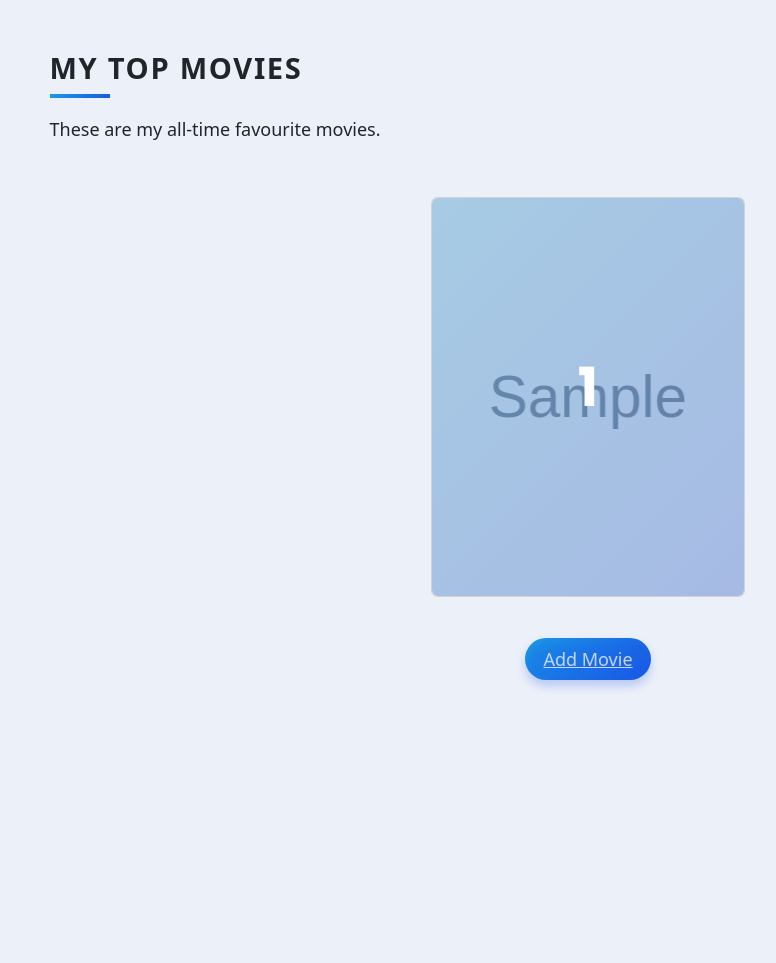
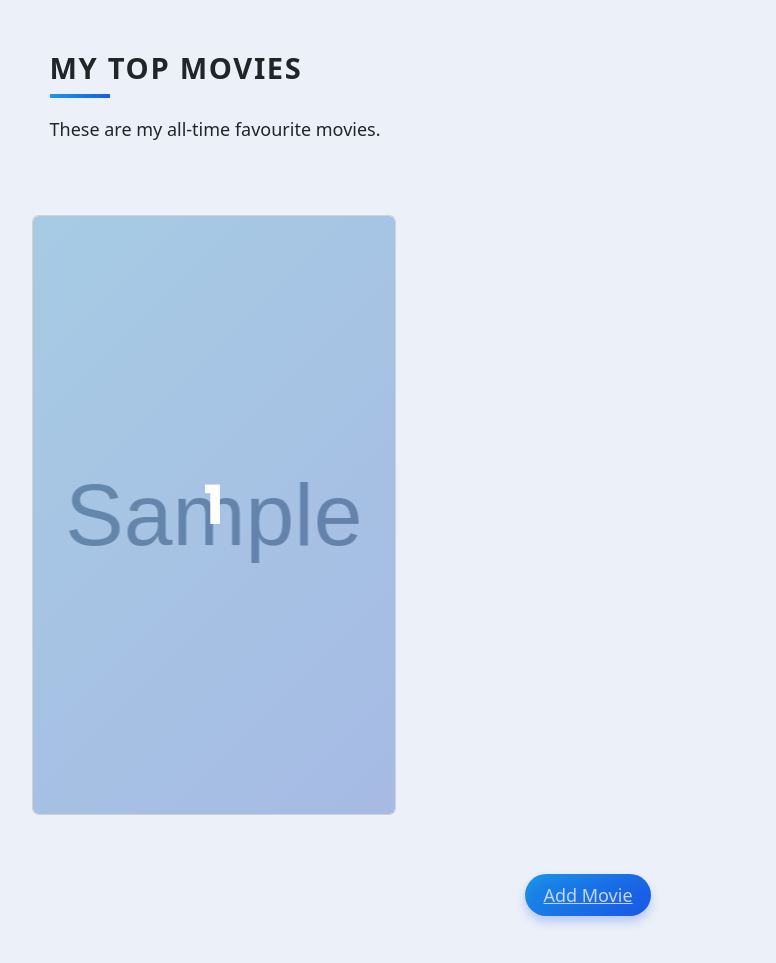
Before and after one commit to SimonKgs/top-movies, a Flask app: page / in a window 1280 px wide. Shown: the whole page, without its empty margins (52-828 px from the left). Before the commit the page ends 689 px from the top, so only its background shows below. Run offline with Flask 3, Linux system fonts and the light colour scheme; tables that the repository leaves empty hold one stand-in row (values such as "Sample post"); grey boxes marked "Sample" are stand-in pictures; some libraries are stand-ins or nearby versions.

Commit message:
Adding new styles

```diff
--- a/static/css/styles.css
+++ b/static/css/styles.css
@@ -28,7 +28,7 @@
 }
  p.overview {
 	 font-size: 12px;
-	 height: 200px;
+	 max-height: 200px;
 	 width: 100%;
 	 overflow: hidden;
 	 text-overflow: ellipsis;
@@ -63,26 +63,26 @@
  .card {
 	 color: inherit;
 	 cursor: pointer;
-	 width: calc(33% - 3rem);
-	 min-width: calc(33% - 3rem);
-	 height: 400px;
+	 width: 100%;
+	 height: 600px;
 	 min-height: 400px;
 	 perspective: 1000px;
 	 margin: 1rem auto;
 	 position: relative;
 }
- @media screen and (max-width: 800px) {
-	 .card {
-		 width: calc(50% - 3rem);
-	}
+@media screen and (max-width: 768px) {
+    .grid_container {
+        grid-template-columns: repeat(1, 1fr) !important;
+    }
+
+    .edit-movie-container {
+        flex-direction: column;
+    }
 }
- @media screen and (max-width: 500px) {
-	 .card {
-		 width: 100%;
-	}
-}
+
  .front, .back {
 	 display: flex;
+	 flex-direction: column;
 	 border-radius: 6px;
 	 background-position: center;
 	 background-size: cover;
@@ -212,3 +212,24 @@
  .release_date {
 	 font-weight: normal;
 }
+
+.grid_container {
+    display: grid;
+    gap: 10px;
+    grid-template-columns: repeat(3, 1fr);
+}
+
+
+.edit-movie-container {
+    display: flex;
+    gap: 20px;
+}
+
+.info-movie-container {
+    display: flex;
+    flex-direction: column;
+}
+
+.edit-movie-container img {
+    height: 50vh;
+}
--- a/templates/index.html
+++ b/templates/index.html
@@ -9,13 +9,13 @@
     {% if all_movies | length == 0 %}
         <p>Not movies added for now</p>
     {% else %}
+        <div class="grid_container">
         {% for movie in all_movies %}
             <div class="card" >
                 <div class="front" style="background-image: url('{{ movie.img_url }}');">
                     <p class="large">{{ movie.ranking }}</p>
                 </div>
                 <div class="back">
-          <div>
                     <div class="title">{{ movie.title }} <span class="release_date">({{ movie.year }})</span></div>
                     <div class="rating">
                         <label>{{ movie.rating }}</label>
@@ -29,8 +29,8 @@
                     <a href="{{ url_for('delete', movie_id=movie.id) }}" class="button delete-button">Delete</a>
                 </div>
             </div>
+        {% endfor %}
         </div>
-        {% endfor %}
     {% endif %}
 </div>
 <div class="container text-center add pt-2 pb-5">
```
Also changed, not shown: templates/edit.html (+12 -1 lines), README.md (added). Lines whose indentation alone changed are shown as unchanged.
